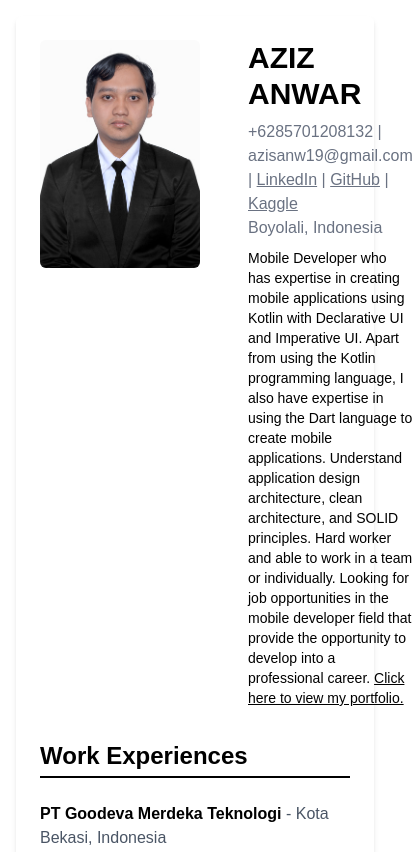
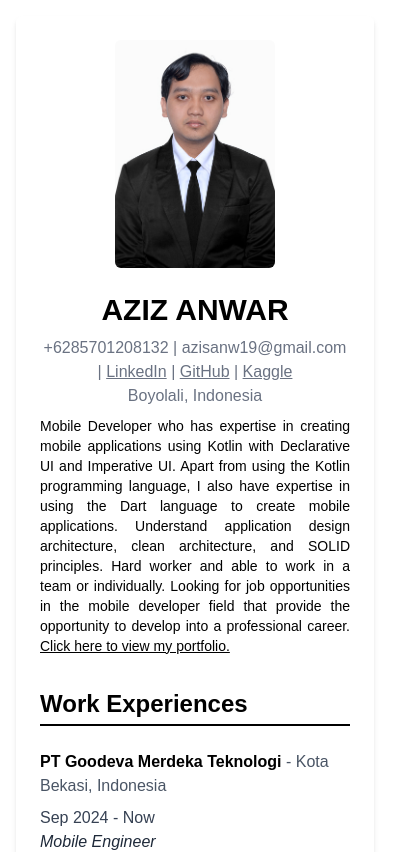
Before and after one commit to azisanw19/next-curriculum-vitae, a Next.js app: page / in a window 390 px wide. Shown: the top 852 px of the page, 413 px wide, since content can reach past the window. Built offline with nearby package versions, Linux system fonts and the light colour scheme.

Commit message:
fix: responseive mobile

```diff
--- a/src/app/components/ProfileCard.tsx
+++ b/src/app/components/ProfileCard.tsx
@@ -3,19 +3,22 @@ import Link from "next/link";
 
 export default function ProfileCard() {
   return (
-    <div className="flex gap-6 text-black">
-      <div className="flex-shrink-0">
+    <div className="flex flex-col sm:flex-row gap-6 text-black">
+      {/* Profile Image */}
+      <div className="flex-shrink-0 self-center sm:self-start">
         <Image
-          src="/profile.jpg" // Ganti dengan path gambar kamu
+          src="/profile.jpg"
           alt="Aziz Anwar"
           width={160}
           height={160}
           className="rounded-md"
         />
       </div>
-      <div className="ml-6 space-y-2">
-        <h1 className="text-3xl font-bold">AZIZ ANWAR</h1>
-        <p className="text-gray-500">
+
+      {/* Text Content */}
+      <div className="space-y-2">
+        <h1 className="text-3xl font-bold text-center sm:text-left">AZIZ ANWAR</h1>
+        <p className="text-gray-500 text-center sm:text-left">
           +6285701208132 | azisanw19@gmail.com |{' '}
           <Link href="https://linkedin.com/in/aziz-anwar/" target="_blank" className="underline">
             LinkedIn
@@ -31,7 +34,7 @@ export default function ProfileCard() {
           <br />
           Boyolali, Indonesia
         </p>
-        <p className="text-black text-sm">
+        <p className="text-black text-sm text-justify sm:text-left">
           Mobile Developer who has expertise in creating mobile applications using Kotlin with
           Declarative UI and Imperative UI. Apart from using the Kotlin programming language, I also
           have expertise in using the Dart language to create mobile applications. Understand
@@ -44,5 +47,6 @@ export default function ProfileCard() {
         </p>
       </div>
     </div>
+
   )
 }
```
